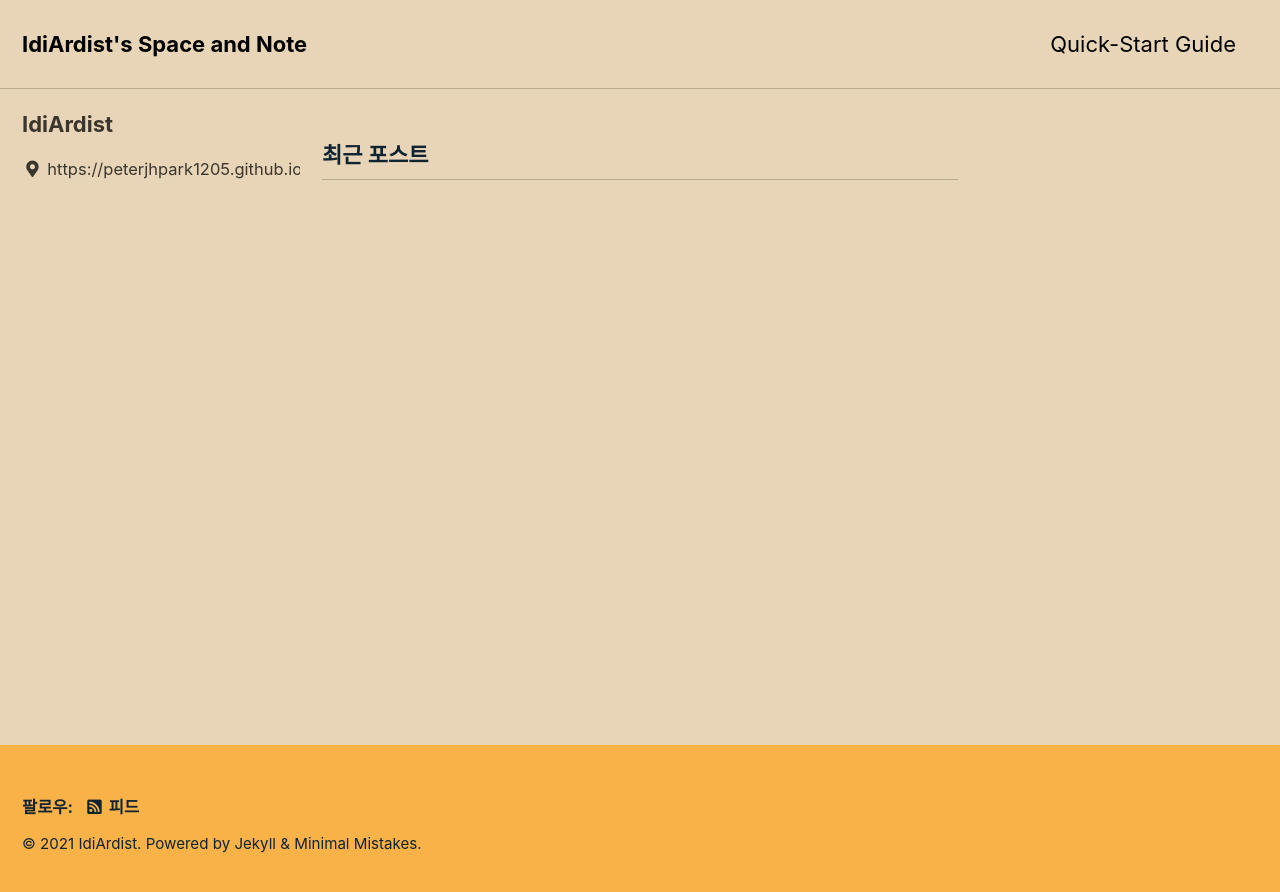
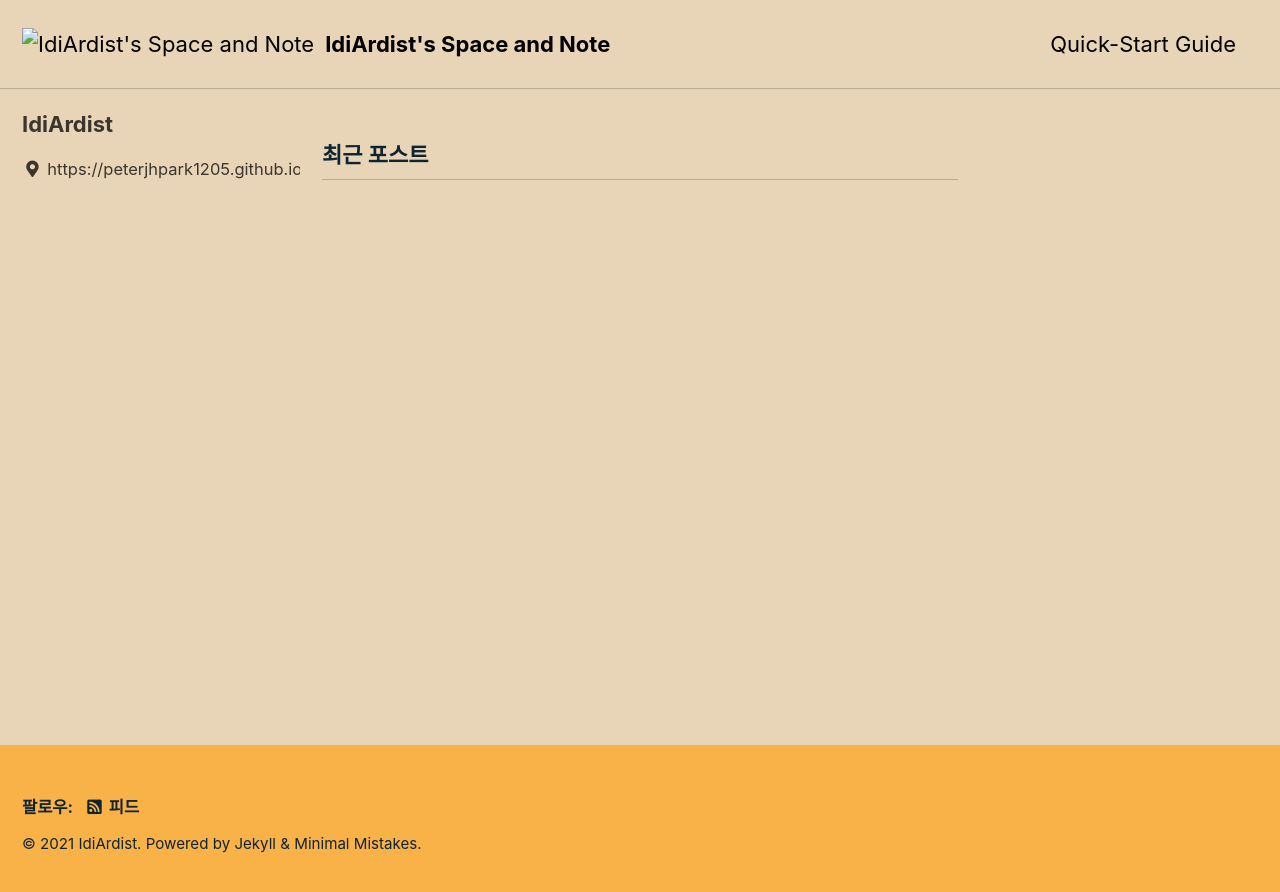
Before and after one commit to peterjhpark1205/peterjhpark1205.github.io, a Jekyll site: the page built from index.html, in a window 1280 px wide. Shown: the top 892 px of the page. Built offline with Jekyll 4.4.1, drawn with Linux system fonts in a browser that asks for light colours; cached includes are drawn as plain includes; the list of posts is cut into pages by our own code.

Commit message:
Update _config.yml

```diff
--- a/_config.yml
+++ b/_config.yml
@@ -25,7 +25,7 @@
 baseurl                  : # the subpath of your site, e.g. "/blog"
 repository               : "peterjhpark1205/peterjhpark1205.github.io" # GitHub username/repo-name e.g. "mmistakes/minimal-mistakes"
 teaser                   : /assets/images/500x300.png # path of fallback teaser image, e.g. "/assets/images/500x300.png"
-logo                     : # path of logo image to display in the masthead, e.g. "/assets/images/88x88.png"
+logo                     : /asstes/images/logo_githubpage.png # path of logo image to display in the masthead, e.g. "/assets/images/88x88.png"
 masthead_title           : # overrides the website title displayed in the masthead, use " " for no title
 # breadcrumbs            : false # true, false (default)
 words_per_minute         : 200
```
